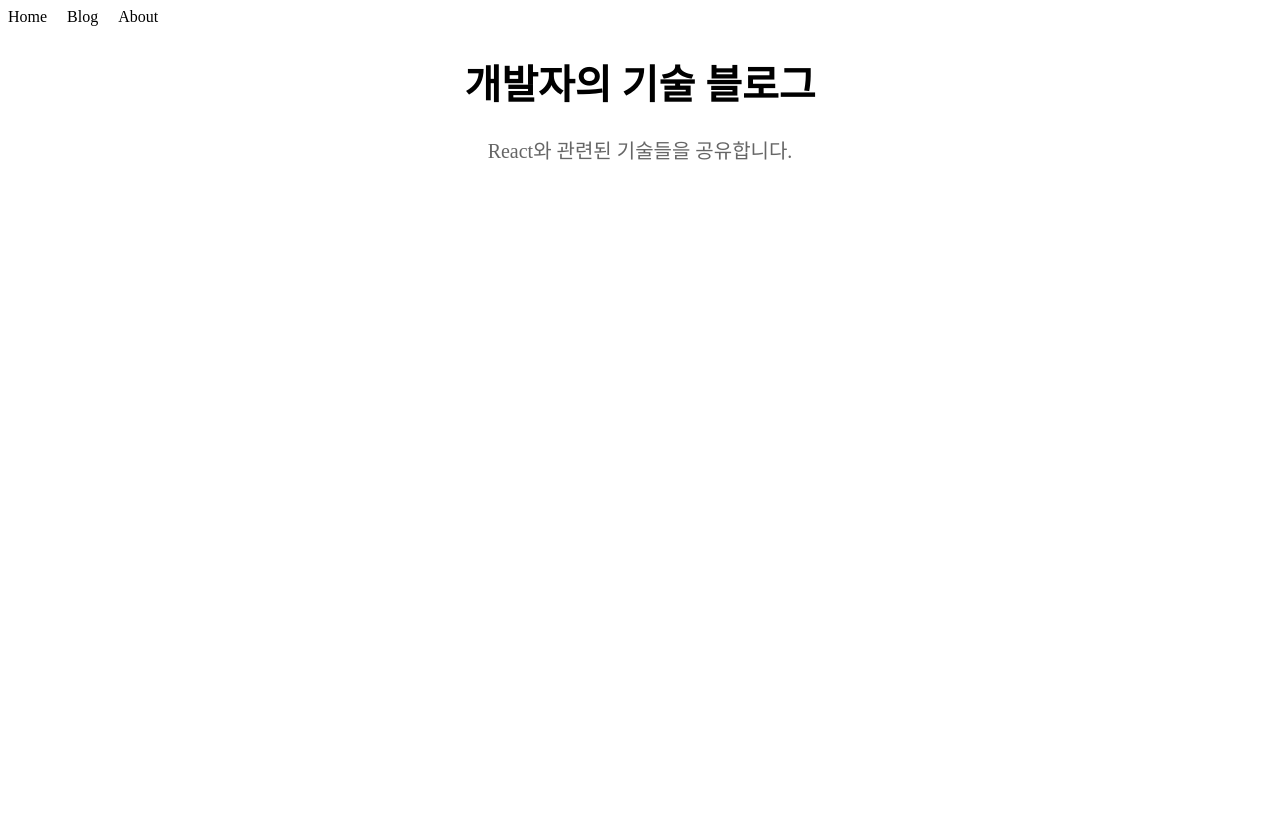
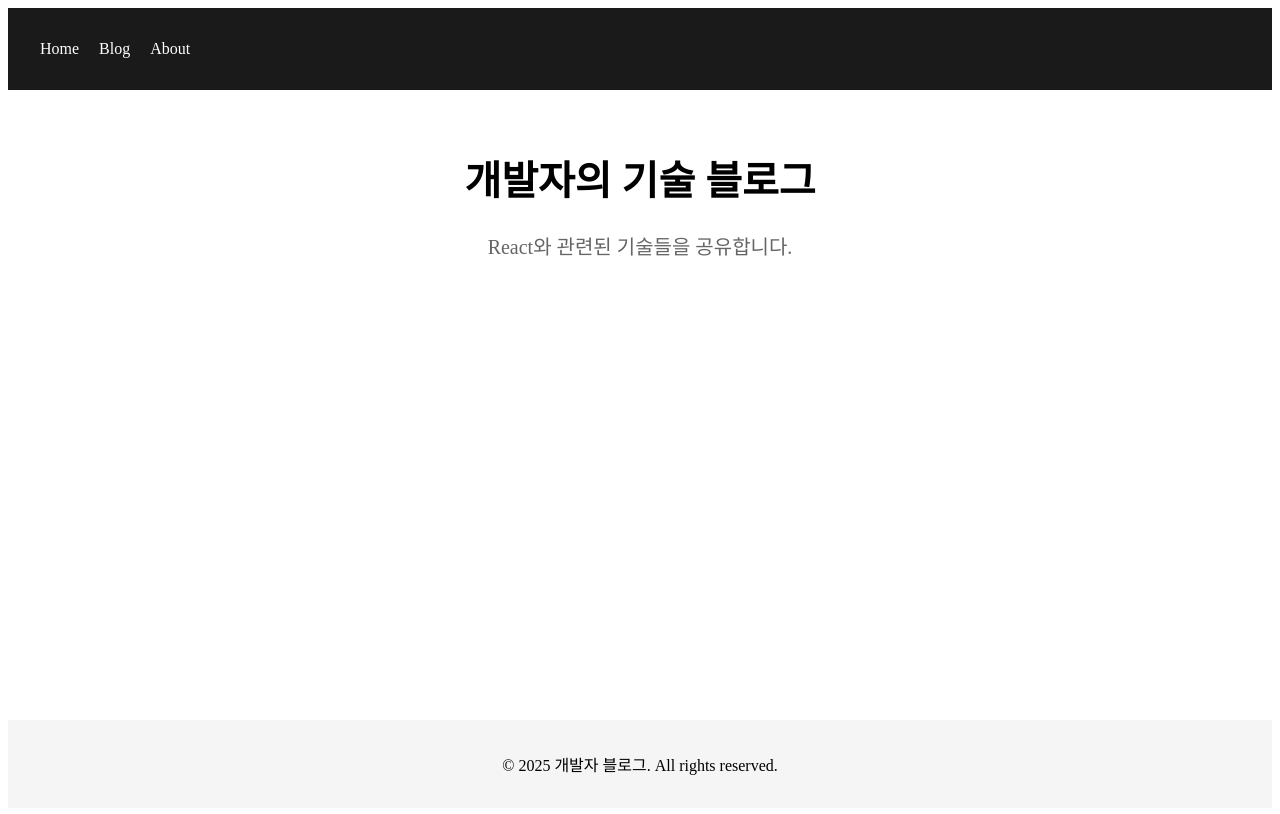
Before and after one commit to EunHyeokLee123/react-router-0411, a React (Vite) app: page / in a window 1280 px wide. Built offline with nearby package versions, Linux system fonts and the light colour scheme.

Commit message:
기본 레이아웃 기초, 라우터 중첩 기초

```diff
--- a/src/components/MainNav.module.scss
+++ b/src/components/MainNav.module.scss
@@ -3,7 +3,7 @@
   gap: 20px;
 
   .navLink {
-    color: black;
+    color: white;
     text-decoration: none;
 
     &:hover {
--- /dev/null
+++ b/src/layouts/RootLayout.jsx
@@ -0,0 +1,31 @@
+import React from 'react';
+import styles from './RootLayout.module.scss';
+import MainNav from '../components/MainNav';
+import { Outlet } from 'react-router-dom';
+
+const RootLayout = () => {
+  return (
+    <div className={styles.layout}>
+      <header className={styles.header}>
+        <div className={styles.container}>
+          <MainNav />
+        </div>
+      </header>
+
+      <main className={styles.main}>
+        {/* 바뀌는 부분(동적 컴포넌트)이 들어갈 자리
+        Outlet이 있는 위치로 공통 디자인이 아닌 요소(페이지 등)이 들어감.
+        자식으로 설정된 컴포넌트들이 알맞은 경로일 때, Outlet에 드러남. */}
+        <Outlet />
+      </main>
+
+      <footer className={styles.footer}>
+        <div className={styles.container}>
+          <p>© 2025 개발자 블로그. All rights reserved.</p>
+        </div>
+      </footer>
+    </div>
+  );
+};
+
+export default RootLayout;
--- /dev/null
+++ b/src/layouts/RootLayout.module.scss
@@ -0,0 +1,35 @@
+.layout {
+  min-height: 100vh;
+  display: flex;
+  flex-direction: column;
+
+  .header {
+    background-color: #1a1a1a;
+    color: white;
+    padding: 1rem;
+
+    .container {
+      max-width: 1200px;
+      margin: 0 auto;
+      padding: 1rem;
+    }
+  }
+
+  .main {
+    flex: 1;
+    max-width: 1200px;
+    margin: 0 auto;
+    padding: 2rem;
+  }
+
+  .footer {
+    background-color: #f5f5f5;
+    padding: 1rem;
+    text-align: center;
+
+    .container {
+      max-width: 1200px;
+      margin: 0 auto;
+    }
+  }
+}
--- a/src/pages/AboutPage.jsx
+++ b/src/pages/AboutPage.jsx
@@ -4,7 +4,6 @@ import MainNav from '../components/MainNav';
 const AboutPage = () => {
   return (
     <>
-      <MainNav />
       <h1>About Page 입니다~</h1>
     </>
   );
--- a/src/pages/BlogPage.jsx
+++ b/src/pages/BlogPage.jsx
@@ -4,7 +4,6 @@ import MainNav from '../components/MainNav';
 const BlogPage = () => {
   return (
     <>
-      <MainNav />
       <h1>Blog Page 입니다~</h1>
     </>
   );
--- a/src/pages/IndexPage.jsx
+++ b/src/pages/IndexPage.jsx
@@ -5,7 +5,6 @@ import MainNav from '../components/MainNav';
 const IndexPage = () => {
   return (
     <>
-      <MainNav />
       <div className={styles.home}>
         <h1 className={styles.title}>개발자의 기술 블로그</h1>
         <p className={styles.subtitle}>React와 관련된 기술들을 공유합니다.</p>
--- a/src/routes/router-config.jsx
+++ b/src/routes/router-config.jsx
@@ -2,19 +2,28 @@ import { createBrowserRouter } from 'react-router-dom';
 import IndexPage from '../pages/IndexPage';
 import BlogPage from '../pages/BlogPage';
 import AboutPage from '../pages/AboutPage';
+import RootLayout from '../layouts/RootLayout';
 
 // Router 설정
 export const router = createBrowserRouter([
   {
     path: '/',
+    element: <RootLayout />,
+    // RootLayout의 자식으로 blog, about이 들어감.
+    children: [
+      {
+        // 부모경로가 활성화 되었을 때, 기본으로 사용할 컴포넌트라는 의미
+        index: true,
         element: <IndexPage />,
       },
       {
-    path: '/blog',
+        path: 'blog',
         element: <BlogPage />,
       },
       {
-    path: '/about',
+        path: 'about',
         element: <AboutPage />,
       },
+    ],
+  },
 ]);
```
Lines whose indentation alone changed are shown as unchanged.
